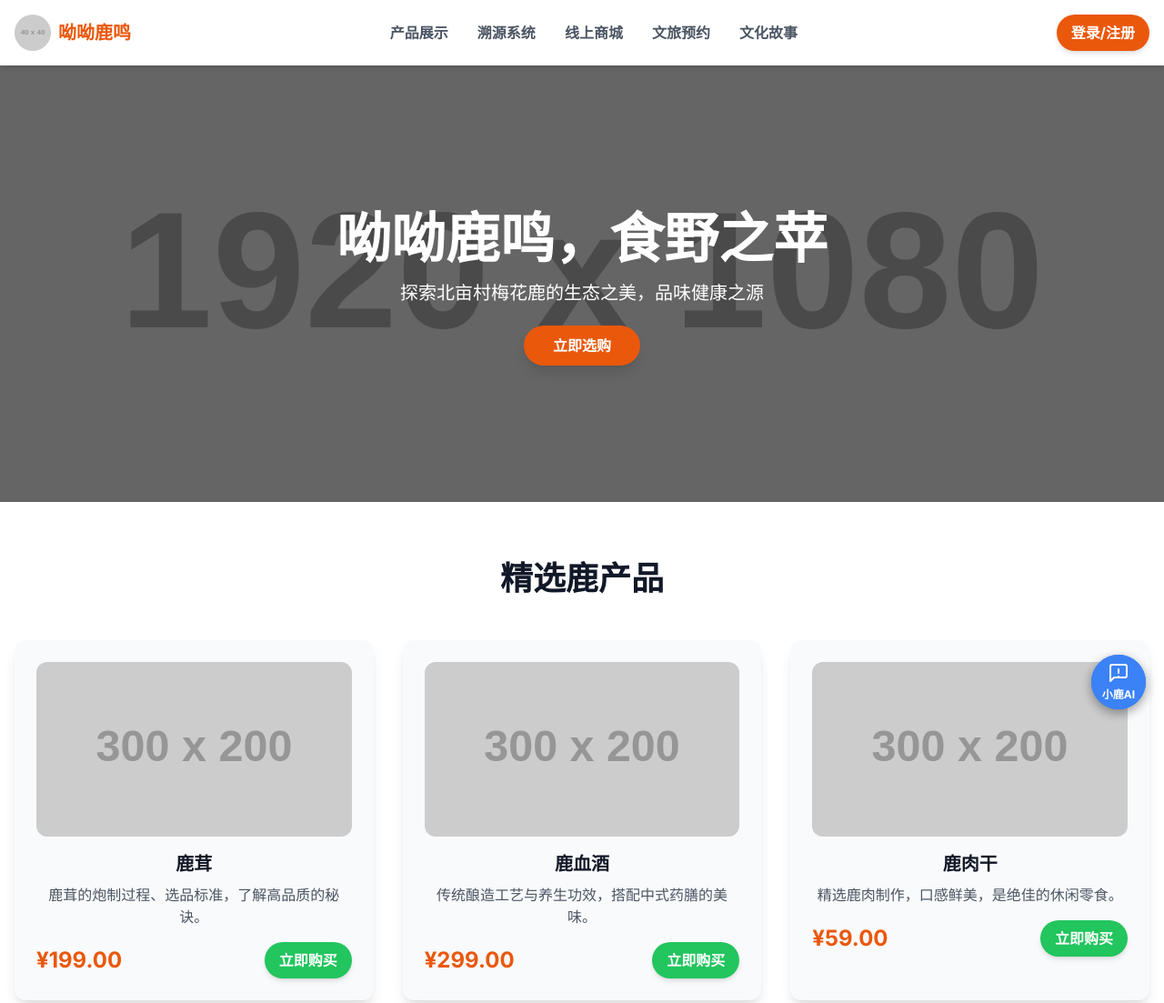
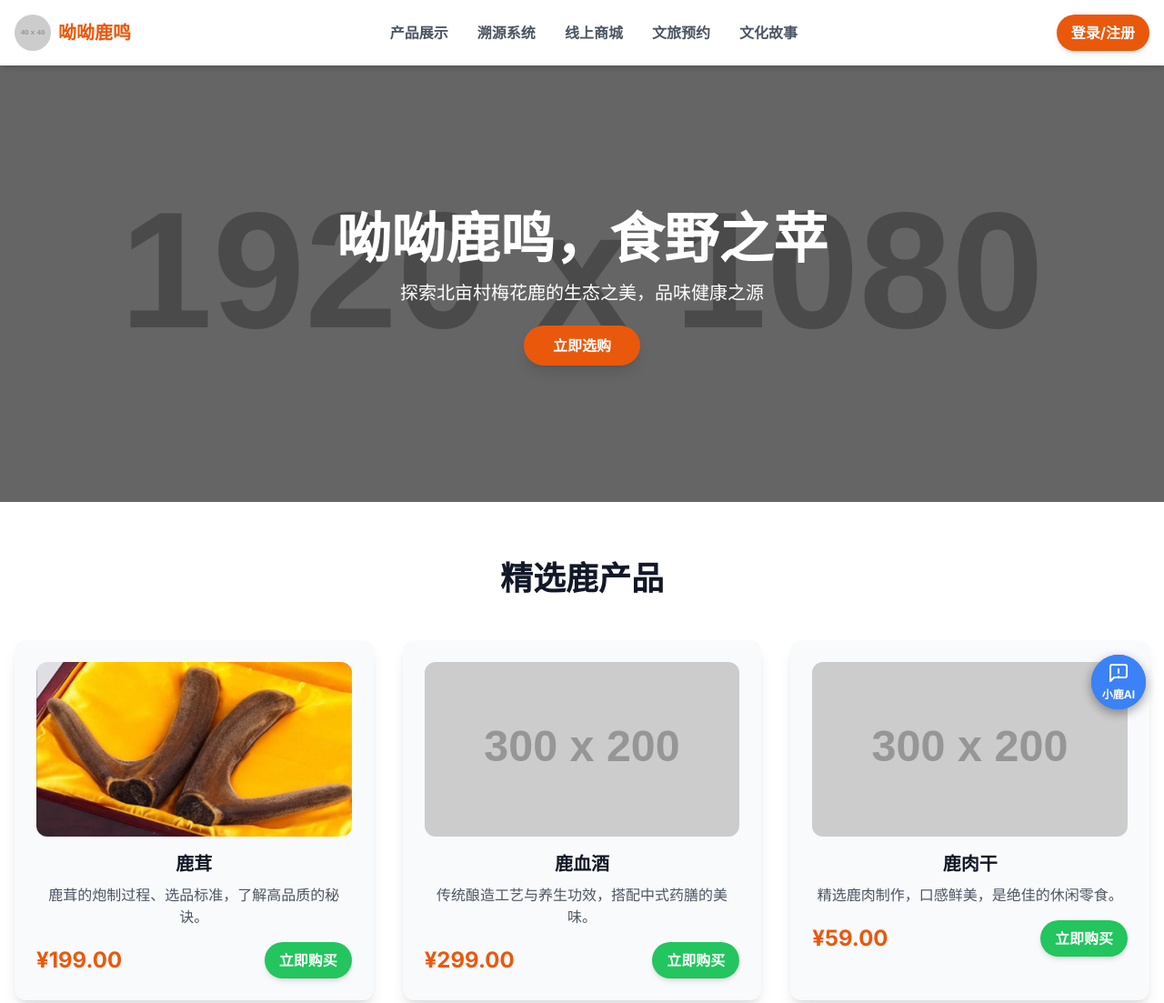
Before and after one commit to Ycx-cufe/YoYo-LM, a plain HTML site: page index.html in a window 1280 px wide. Shown: the top 1103 px of the page at 91% size. Drawn offline with nearby package versions, Linux system fonts and the light colour scheme; placeholder pictures from the web are drawn by us.

Commit message:
index.html

```diff
--- a/index.html
+++ b/index.html
@@ -530,7 +530,7 @@
                     name: '鹿茸',
                     description: '鹿茸的炮制过程、选品标准，了解高品质的秘诀。',
                     price: 199.00,
-                    imageUrl: 'https://placehold.co/300x200/F4B400/FFFFFF?text=鹿茸'
+                    imageUrl: 'https://github.com/Ycx-cufe/YoYo-LM/blob/main/%E9%B9%BF%E8%8C%B8.png'
                 },
                 {
                     id: 'product-002',
```
